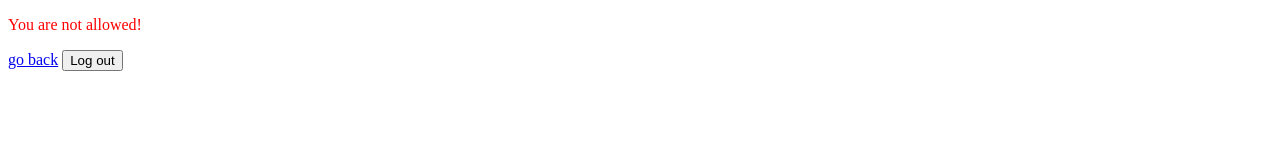
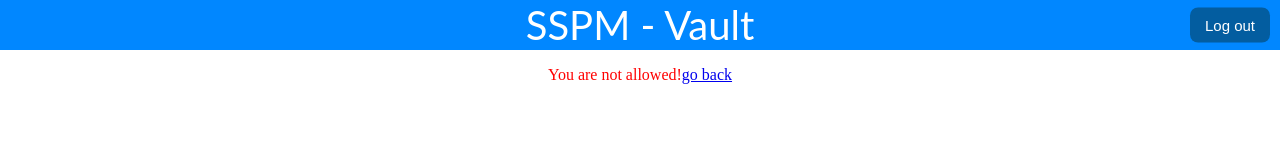
Before and after one commit to nerazin/sspm, a plain HTML site: page static/vault/index.html in a window 1280 px wide. Drawn offline with Linux system fonts and the light colour scheme.

Commit message:
basic layout of vault

```diff
--- a/static/vault/index.html
+++ b/static/vault/index.html
@@ -3,12 +3,20 @@
 <head>
 	<meta charset="utf-8">
 	<meta name="viewport" content="width=device-width, initial-scale=1">
+	<link rel="icon" type="image/x-icon" href="/imgs/favicon.ico">
+	<link rel="stylesheet" href="/vault/sspm_vault.css">
 	<title>SSPM - Vault</title>
 </head>
 <body>
-	<p id="allow_p">You are not authorised</p>
-	<a href="/">go back</a>
-	<button onclick="clearCookieAndLogOut()">Log out</button>
+	<div class="upbar">
+		<div class="title_wrapper">SSPM - Vault</div>
+		<button id="logout_button" onclick="clearCookieAndLogOut();">Log out</button>
+	</div>
+	<div class="main_content">
+		<p id="allow_p">You are not authorised</p>
+		<a href="/">go back</a>
+
+	</div>
 	<script src="/vault/sspm_vault.js" type="text/javascript" onload></script>
 </body>
 </html>
--- /dev/null
+++ b/static/vault/sspm_vault.css
@@ -0,0 +1,51 @@
+html {
+    height: 100%;
+    margin: 0;
+    padding: 0;
+}
+
+body {
+    margin: 0;
+    height: 100%;
+}
+
+.main_content {
+    display: flex;
+    align-items: center;
+    justify-content: center;
+}
+
+.upbar {
+    display: flex;
+    height: 50px;
+    background: #0187ff;
+    color: white;
+    text-align: center;
+    align-items: center;
+    position: relative;
+}
+
+.title_wrapper {
+    margin: 0;
+    font-family: 'Lato', sans-serif;
+    font-size: 40px;
+    position: absolute; /* Ensures title is absolutely positioned */
+    left: 50%; /* Center horizontally */
+    transform: translateX(-50%); /* Offset by half its width for perfect centering */
+    white-space: nowrap; /* Prevent wrapping of the title */
+}
+
+#logout_button {
+    background-color: #035da0;
+    border-radius: 8px;
+    border: none;
+    font-size: 15px;
+    color: white;
+    padding: 9px 0px;
+    width: 80px;
+    cursor: pointer;
+    position: absolute; /* Ensures the button is positioned absolutely */
+    right: 10px; /* Aligns the button to the right edge */
+    top: 50%; /* Center vertically in the bar */
+    transform: translateY(-50%); /* Offset by half its height for perfect centering */
+}
--- a/static/vault/sspm_vault.js
+++ b/static/vault/sspm_vault.js
@@ -9,7 +9,7 @@ const parseCookie = str =>
 
 
 function clearCookieAndLogOut() {
-    document.cookie = name+'logged_in=0';
+    document.cookie = "logged_in=0";
     window.location.replace("/");
 }
 
```
